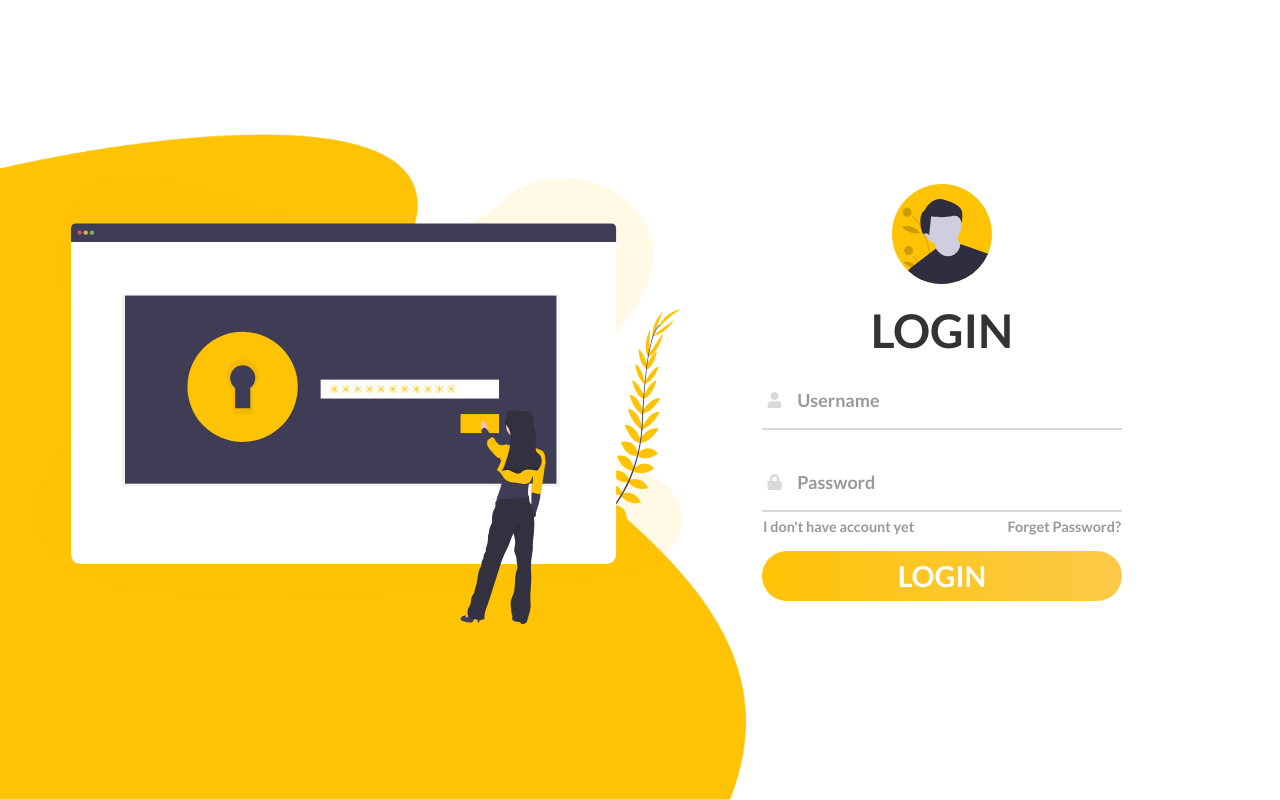
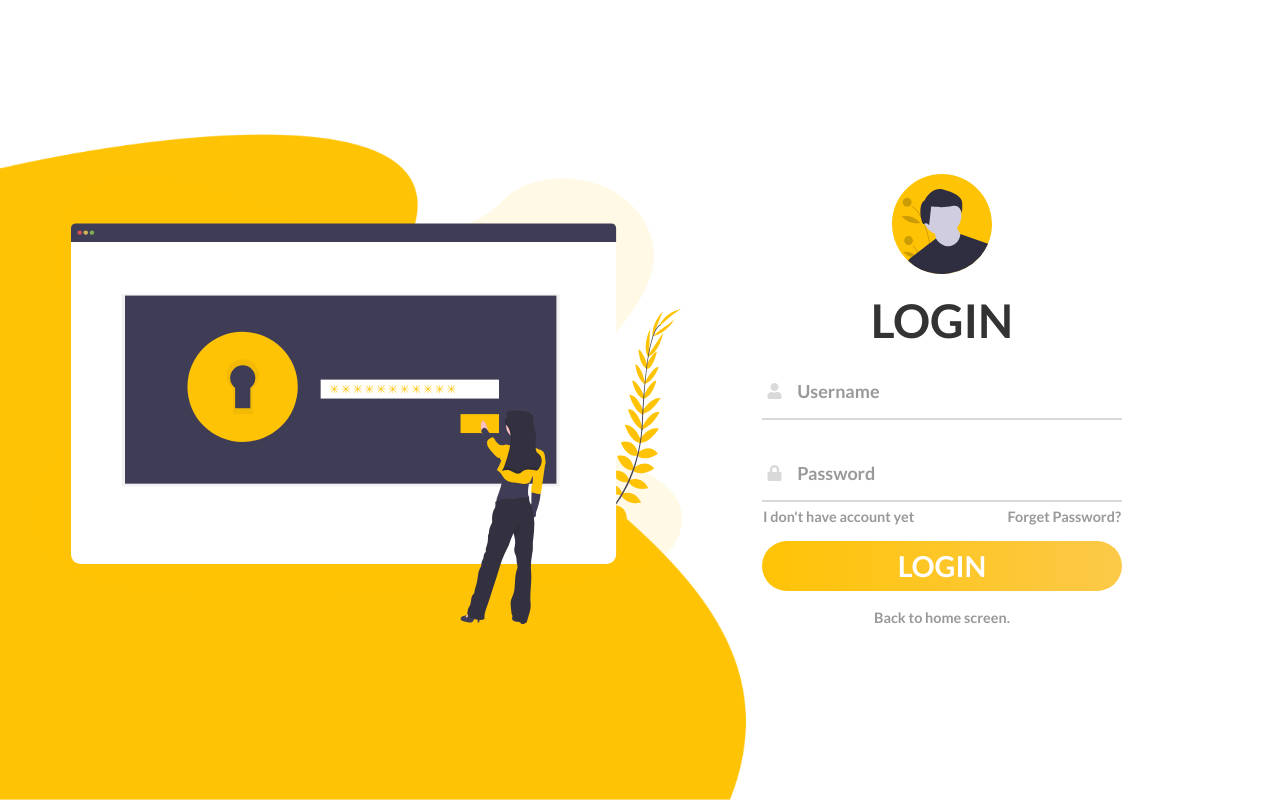
Before and after one commit to NoLAAG/NoLAAG.github.io, a PHP site: page /login.php in a window 1280 px wide. Run offline with PHP 8.4, Linux system fonts and the light colour scheme; data that the repository does not hold is empty; some libraries are stand-ins or nearby versions.

Commit message:
Update login.php

```diff
--- a/login.php
+++ b/login.php
@@ -15,6 +15,7 @@ if(mysqli_num_rows($res) == 0){
 }
 }
 ?>
+
 <!DOCTYPE html>
 <html>
 <head>
@@ -22,7 +23,10 @@ if(mysqli_num_rows($res) == 0){
 <link rel="stylesheet" href="https://use.fontawesome.com/releases/v5.5.0/css/all.css" integrity="sha384-B4dIYHKNBt8Bc12p+WXckhzcICo0wtJAoU8YZTY5qE0Id1GSseTk6S+L3BlXeVIU" crossorigin="anonymous">	<link rel="preconnect" href="https://fonts.gstatic.com" crossorigin>
 	<link href="https://fonts.googleapis.com/css2?family=Lato:wght@700&display=swap" rel="stylesheet">
 	<link rel="stylesheet" type="text/css" href="css/style.css">
+
+
 </head>
+
 <body>
 
 	<img class="wave" src="img/wave.png">
@@ -31,10 +35,9 @@ if(mysqli_num_rows($res) == 0){
 			<img src="img/img.svg">
 		</div>
 		<div class=login-container>
-			<form>
+			<form action="soon.html">
 				<img class="avatar" src= "img/avatar.svg">
 				<h2>LOGIN</h2>
-				<h3><?php echo "<span style='color:red'>$error</span>"; ?></h3>
 				<div class="input-div one">
 					<div class="i">
 						<i class="fa fa-user " ></i>
@@ -56,11 +59,12 @@ if(mysqli_num_rows($res) == 0){
 					<a class="a" href="register.html">I don't have account yet</a>
 					<a href="#">Forget Password?</a>
 				<input type="submit" name="B1" class="btn" value="login">
+
+				<a href="index.html">Back to home screen.</a>
 			</form>
 		</div>
 	</div>
 	<script type="text/javascript" src="js/main.js"></script>
 	<script type="text/javascript" src="js/server.js"></script>
-
 </body>
 </html>
```
